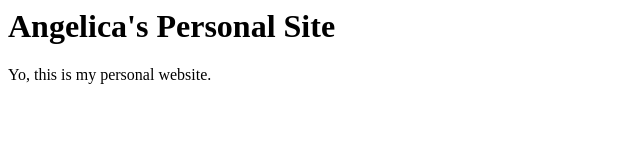
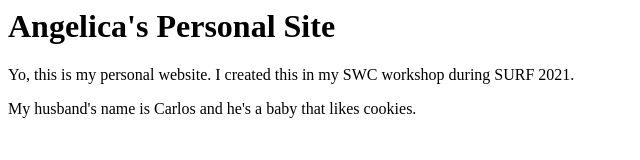
Before and after one commit to ambradley34/ambradley34.github.io, a plain HTML site: page index.html in a window 1280 px wide. Shown: the whole page, without its empty margins (0-640 px from the left). Drawn offline with Linux system fonts and the light colour scheme.

Commit message:
added message

```diff
--- a/index.html
+++ b/index.html
@@ -1,2 +1,4 @@
 <h1>Angelica's Personal Site </h1>
-Yo, this is my personal website.
+<p>Yo, this is my personal website.
+I created this in my SWC workshop during SURF 2021.</p>
+<p>My husband's name is Carlos and he's a baby that likes cookies.</p>
```
